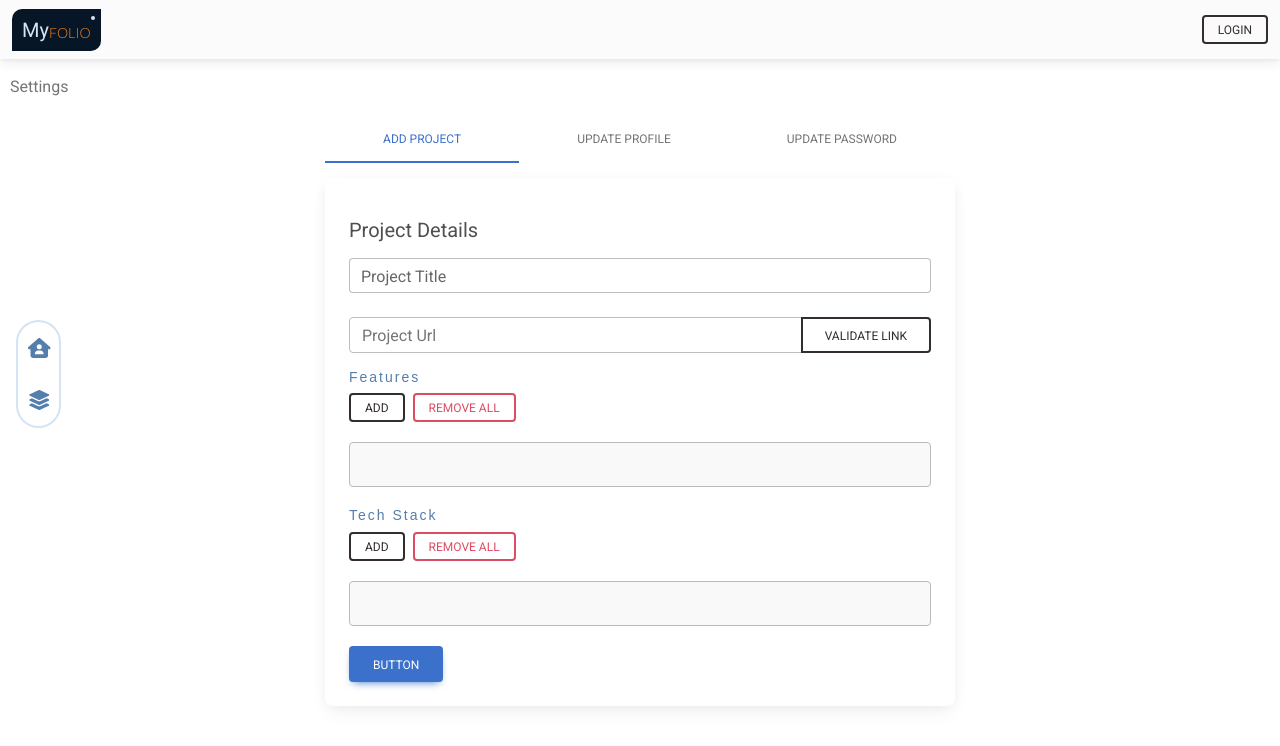
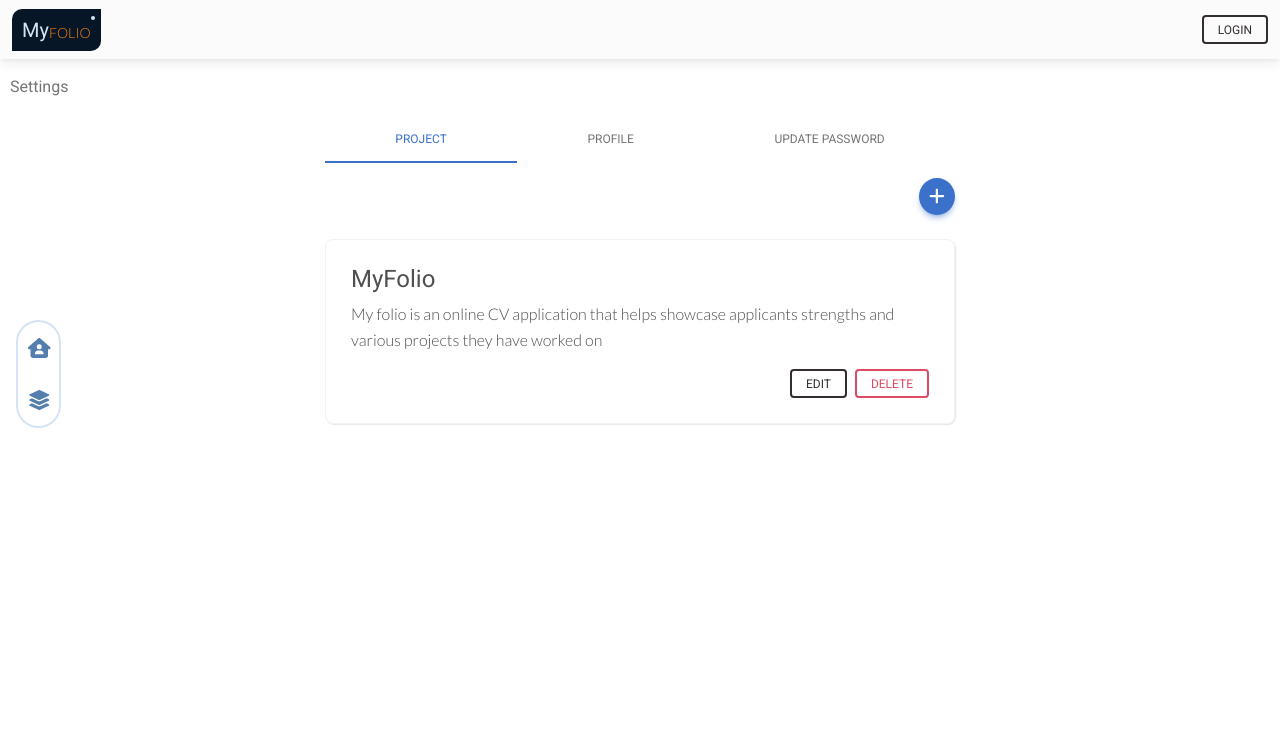
Before and after one commit to dchidi/myfolio-react, a React (Create React App) app: page /settings in a window 1280 px wide. Shown: the top 746 px of the page. Built offline with nearby package versions, Linux system fonts and the light colour scheme; a web font is replaced by a local one.

Commit message:
Update on Project UI

```diff
--- a/src/components/FeaturesInput/InputPills.js
+++ b/src/components/FeaturesInput/InputPills.js
@@ -43,7 +43,9 @@
     // put the text inside the element
     el.appendChild(node);
     // listen to click event
-    el.onclick = onClickEventHandler;
+    el.onclick = deleteItemHandler;
+    // add random id's for easy deletion of an item
+    el.setAttribute("id", Math.random());
     // add class name to the element for styling
     el.classList.add(style.items);
     // add everything to the inputPill element which is a div
@@ -62,8 +64,11 @@
   };
 
   // Manage what happens on click
-  const onClickEventHandler = (e) => {
-    // console.log(e);
+  const deleteItemHandler = (e) => {
+    // get response from window.confirm
+    const status = window.confirm("Click OK to delete item");
+    // if status is true, delete item
+    status && document.getElementById(e.target.id).remove();
   };
 
   // Manage when inputfield shows on the screen
--- a/src/components/FeaturesInput/InputPills.module.css
+++ b/src/components/FeaturesInput/InputPills.module.css
@@ -3,7 +3,7 @@
 .inputBox {
   display: flex;
   flex-wrap: wrap;
-  background-color: #f9f9f9;
+  background-color: #fff;
   border: 1px solid #bbbaba;
   border-radius: 4px;
   padding: 10px;
@@ -15,7 +15,7 @@
 }
 .items,
 .pillsInput {
-  background-color: var(--color-five);
+  background-color: var(--color-six);
   color: var(--color-one);
   padding: 5px 10px;
   border-radius: 10px;
--- a/src/components/css/BaseCssModule.css
+++ b/src/components/css/BaseCssModule.css
@@ -7,6 +7,7 @@
   --color-three-dark: #be6009;
   --color-four-dark: rgb(59, 10, 73);
   --color-five: #f4ec8f;
+  --color-six: #eceff1;
   --white: #f9f9f9;
   --off-white: #f7eeee;
 }
--- a/src/pages/folio/Folio.module.css
+++ b/src/pages/folio/Folio.module.css
@@ -28,12 +28,12 @@
   display: inline-block;
 }
 .stackItem {
-  font-size: 10px;
+  font-size: 12px;
   padding: 5px 10px;
   margin: 2px;
   border-radius: 50px;
-  background-color: var(--color-four-dark);
-  color: var(--white);
+  background-color: var(--color-six);
+  color: var(--color-one);
 }
 .featureItem {
   font-size: 14px;
--- a/src/pages/settings/AddProject.js
+++ /dev/null
@@ -1,47 +0,0 @@
-import React from "react";
-import {
-  MDBInput,
-  MDBCheckbox,
-  MDBBtn,
-  MDBCard,
-  MDBCardBody,
-  MDBCardTitle,
-  MDBCardText,
-  MDBInputGroup,
-} from "mdb-react-ui-kit";
-import InputPills from "../../components/FeaturesInput/InputPills";
-
-export default function AddProject() {
-  // get payload from InputPills component
-  const featureList = (data) => {
-    console.log(data);
-  };
-  const techStackList = (data) => {
-    console.log(data);
-  };
-
-  return (
-    <MDBCard>
-      <MDBCardBody>
-        <MDBCardTitle className="my-3">Project Details</MDBCardTitle>
-        {/* <form> */}
-        <MDBInput wrapperClass="mb-4" label="Project Title" />
-        <MDBInputGroup className="mb-3">
-          <input
-            className="form-control"
-            placeholder="Project Url"
-            type="text"
-          />
-          <MDBBtn outline color="dark">
-            Validate Link
-          </MDBBtn>
-        </MDBInputGroup>
-        <InputPills title="Features" payload={featureList} />
-        <InputPills title="Tech Stack" payload={techStackList} />
-
-        <MDBBtn>Button</MDBBtn>
-        {/* </form> */}
-      </MDBCardBody>
-    </MDBCard>
-  );
-}
--- /dev/null
+++ b/src/pages/settings/Projects.js
@@ -0,0 +1,35 @@
+import React, { useState } from "react";
+import Item from "./listItem/Item";
+import { MDBBtn } from "mdb-react-ui-kit";
+import AddProject from "./form/AddProject";
+import { FontAwesomeIcon } from "@fortawesome/react-fontawesome";
+import { faPlus, faMinus } from "@fortawesome/free-solid-svg-icons";
+
+import style from "./Projects.module.css";
+
+const View = () => {
+  const [addProjectState, setAddProjectState] = useState(false);
+  const addProjectForm = () => {
+    setAddProjectState(!addProjectState);
+  };
+  return (
+    <>
+      <div className="d-flex justify-content-end mb-4">
+        <MDBBtn
+          className={`btn-sm ${style.add}`}
+          color="primary"
+          onClick={addProjectForm}
+        >
+          {addProjectState ? (
+            <FontAwesomeIcon icon={faMinus} />
+          ) : (
+            <FontAwesomeIcon icon={faPlus} />
+          )}
+        </MDBBtn>
+      </div>
+      {addProjectState ? <AddProject /> : <Item fn={addProjectForm} />}
+    </>
+  );
+};
+
+export default View;
--- /dev/null
+++ b/src/pages/settings/Projects.module.css
@@ -0,0 +1,5 @@
+.add {
+  padding: 5px 10px !important;
+  font-size: 18px !important;
+  border-radius: 50% !important;
+}
--- a/src/pages/settings/Settings.js
+++ b/src/pages/settings/Settings.js
@@ -17,7 +17,7 @@
 } from "@fortawesome/free-solid-svg-icons";
 import BreadCrumb from "../../components/BreadCrumb/BreadCrumb";
 import style from "./Settings.module.css";
-import AddProject from "./AddProject";
+import Projects from "./Projects";
 import UpdateProfile from "./UpdateProfile";
 import UpdatePassword from "./UpdatePassword";
 
@@ -44,7 +44,7 @@
                   onClick={() => handleFillClick("tab1")}
                   active={fillActive === "tab1"}
                 >
-                  ADD PROJECT
+                  PROJECT
                 </MDBTabsLink>
               </MDBTabsItem>
               <MDBTabsItem>
@@ -52,7 +52,7 @@
                   onClick={() => handleFillClick("tab2")}
                   active={fillActive === "tab2"}
                 >
-                  UPDATE PROFILE
+                  PROFILE
                 </MDBTabsLink>
               </MDBTabsItem>
               <MDBTabsItem>
@@ -67,7 +67,7 @@
 
             <MDBTabsContent>
               <MDBTabsPane show={fillActive === "tab1"}>
-                <AddProject />
+                <Projects />
               </MDBTabsPane>
               <MDBTabsPane show={fillActive === "tab2"}>
                 <UpdateProfile />
--- /dev/null
+++ b/src/pages/settings/form/AddProject.js
@@ -0,0 +1,67 @@
+import React from "react";
+import {
+  MDBInput,
+  MDBBtn,
+  MDBCard,
+  MDBCardBody,
+  MDBInputGroup,
+  MDBTextArea,
+  MDBFile,
+} from "mdb-react-ui-kit";
+import { FontAwesomeIcon } from "@fortawesome/react-fontawesome";
+import { faCheckDouble, faXmark } from "@fortawesome/free-solid-svg-icons";
+import InputPills from "../../../components/FeaturesInput/InputPills";
+
+export default function AddProject() {
+  // get payload from InputPills component
+  const featureList = (data) => {
+    console.log(data);
+  };
+  const techStackList = (data) => {
+    console.log(data);
+  };
+
+  return (
+    <MDBCard>
+      <MDBCardBody className="offset-md-2 col-md-8">
+        {/* <form> */}
+        <MDBInput wrapperClass="mb-4" label="Project Title" />
+        <MDBInputGroup className="mb-3">
+          {/* <input
+            className="form-control"
+            placeholder="Project Url"
+            type="text"
+          /> */}
+          <MDBInput label="Project Url" />
+          <MDBBtn outline color="dark">
+            Validate Link
+          </MDBBtn>
+          <div className="p-2">
+            <span className="text-success">
+              Verified <FontAwesomeIcon icon={faCheckDouble} />
+            </span>
+            {/* <spanv className="text-danger">
+              Invalid link <FontAwesomeIcon icon={faXmark} />
+            </spanv> */}
+          </div>
+        </MDBInputGroup>
+        <MDBFile label="Upload project Image" size="lg" id="formFileLg" />
+        <MDBTextArea
+          label="Project Description"
+          id="textAreaExample"
+          rows={4}
+          className="my-4"
+        />
+        <InputPills title="Features" payload={featureList} />
+        <InputPills title="Tech Stack" payload={techStackList} />
+
+        <div className="d-flex justify-content-end">
+          <MDBBtn outline color="primary">
+            SAVE PROJECT
+          </MDBBtn>
+        </div>
+        {/* </form> */}
+      </MDBCardBody>
+    </MDBCard>
+  );
+}
--- /dev/null
+++ b/src/pages/settings/listItem/Item.js
@@ -0,0 +1,33 @@
+import React from "react";
+import { MDBBtn } from "mdb-react-ui-kit";
+import style from "./Item.module.css";
+
+const Item = (props) => {
+  const editProjectForm = () => {
+    props.fn();
+  };
+  return (
+    <div className={`d-flex flex-column ${style.item}`}>
+      <h4>MyFolio</h4>
+      <p>
+        My folio is an online CV application that helps showcase applicants
+        strengths and various projects they have worked on
+      </p>
+      <div className="d-flex justify-content-end">
+        <MDBBtn
+          outline
+          color="dark"
+          className="btn-sm me-2"
+          onClick={editProjectForm}
+        >
+          Edit
+        </MDBBtn>
+        <MDBBtn className="btn-sm" outline color="danger">
+          Delete
+        </MDBBtn>
+      </div>
+    </div>
+  );
+};
+
+export default Item;
--- /dev/null
+++ b/src/pages/settings/listItem/Item.module.css
@@ -0,0 +1,7 @@
+.item {
+  border: 1px solid #f2f2f2;
+  box-shadow: 1px 1px 1px #e7e7e7;
+  padding: 25px;
+  border-radius: 8px;
+  margin: 10px 0;
+}
```
Also changed, not shown: src/pages/settings/form/AddProject.module.css (added).
